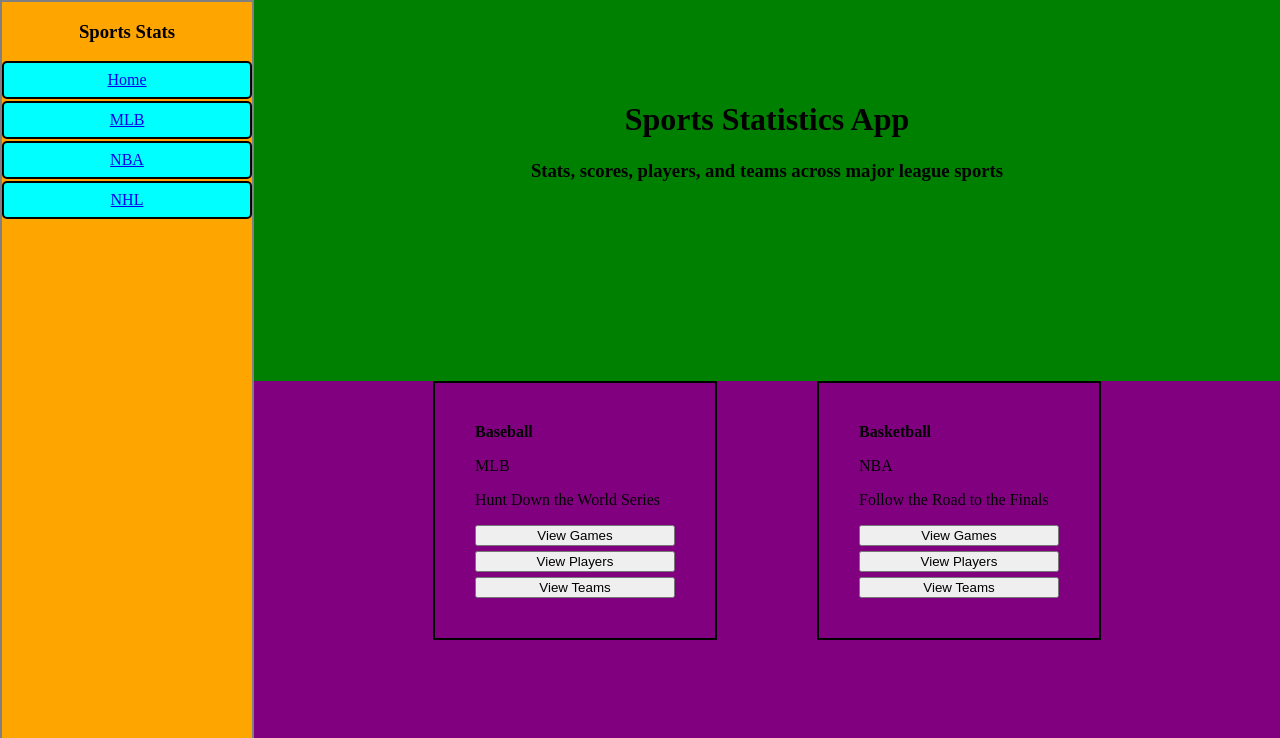
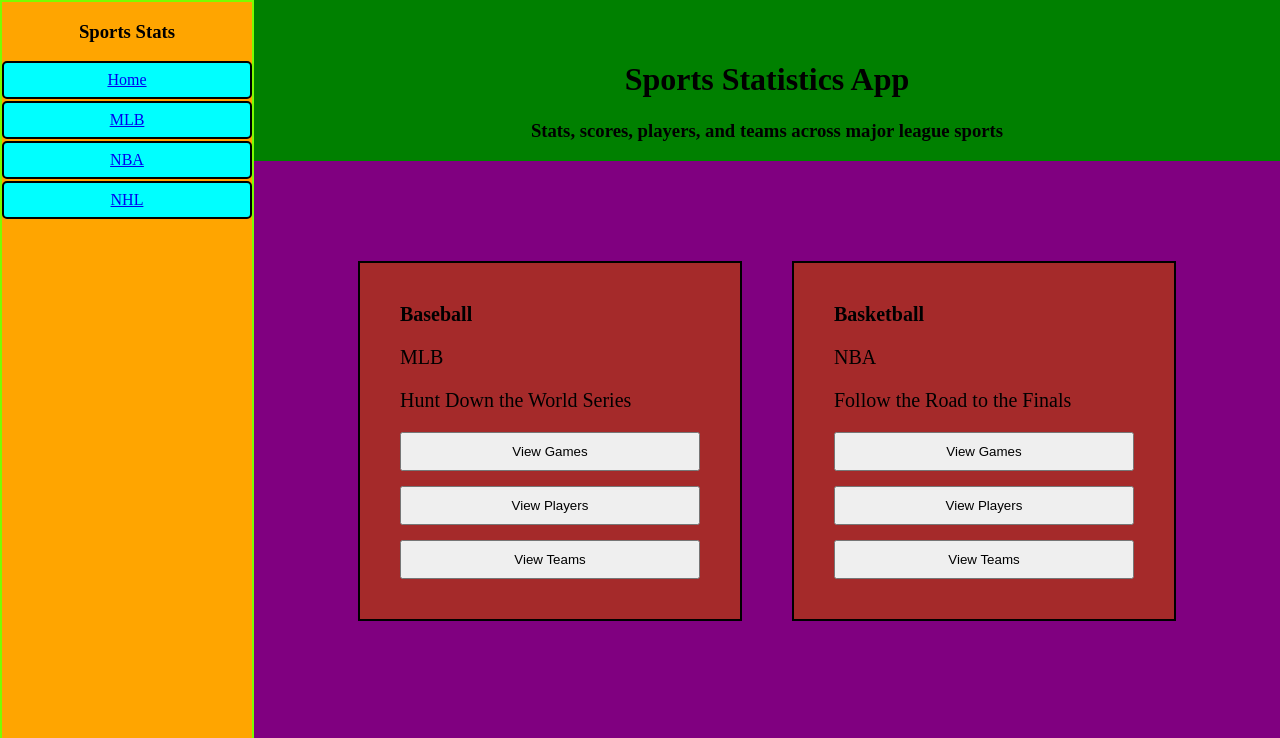
Before and after one commit to isaacschuey/SportsStats, a React (Vite) app: page /home in a window 1280 px wide. Shown: the top 738 px of the page. Built offline with nearby package versions, Linux system fonts and the light colour scheme.

Commit message:
Home cards pos/trans

```diff
--- a/src/components/pages/home/Home.css
+++ b/src/components/pages/home/Home.css
@@ -2,18 +2,19 @@
     height: 100%;
     display: flex;
     flex-direction: column;
-    gap: 100px;
 }
 
 .home-header {
     text-align: center;
-    margin: 80px;
+    margin-top: 40px;
 }
 
 .home-body {
     display: flex;
     flex-wrap: wrap;
     justify-content: center;
-    gap: 100px;
+    align-items: flex-start;
+    gap: 50px;
+    height: 100%;
     background-color: purple;
 }
--- a/src/components/ui/home-card/HomeCard.css
+++ b/src/components/ui/home-card/HomeCard.css
@@ -1,11 +1,24 @@
 .home-card {
     border: 2px solid black;
-    width: 200px;
+    width: 300px;
     padding: 40px;
+    background-color: brown;
+    transition: 0.4s;
+    font-size: 20px;
+    margin-top: 100px;
+}
+
+.home-card:hover {
+    transform: translateY(-8px);
+    border-color: greenyellow;
 }
 
 .home-card-body {
     display: flex;
     flex-direction: column;
-    gap: 5px;
+    gap: 15px;
 }
+
+.home-card-body button {
+    padding: 10px;
+}
--- a/src/components/ui/sidebar/Sidebar.css
+++ b/src/components/ui/sidebar/Sidebar.css
@@ -2,7 +2,7 @@
     flex: 0 0 250px;
     text-align: center;
     background-color: orange;
-    border: 2px solid gray;
+    border: 2px solid lawngreen;
 }
 
 .sidebar-links {
```
